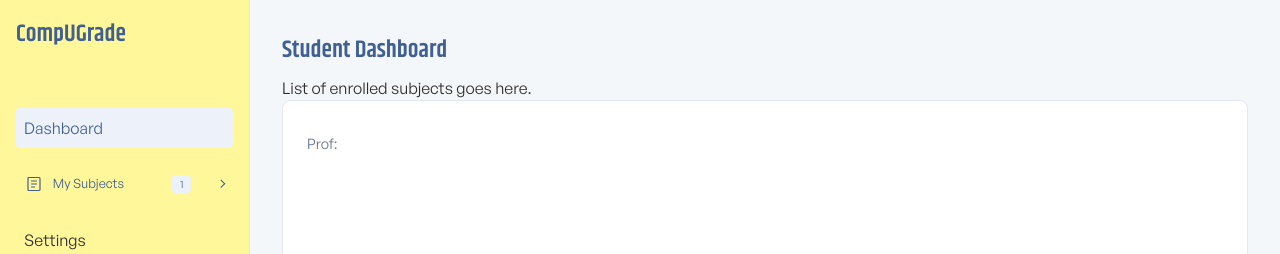
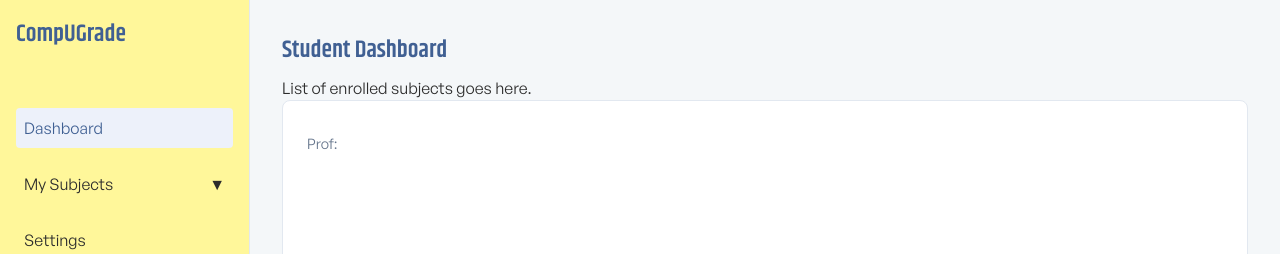
Before and after one commit to UIC-CCS-WEB-DEVELOPMENT-2026-2027/grade-compute, a React (Vite) app: page /student/dashboard in a window 1280 px wide. Shown: the top 254 px of the page. Built offline with nearby package versions, Linux system fonts and the light colour scheme.

Commit message:
Revert "Keep the My Subjects header yellow while showing the selected subject"
This reverts commit 7e8ffe9d8fc776bc638c83a9a60738607bda65e2.

```diff
--- a/src/assets/index.css
+++ b/src/assets/index.css
@@ -205,119 +205,6 @@ input:focus, select:focus {
     color: var(--color-primary);
   }
 
-.sidebar-subject-row {
-    display: flex;
-    align-items: center;
-    gap: 0.45rem;
-}
-
-.sidebar-subject-link {
-    display: flex;
-    align-items: center;
-    flex: 1;
-    gap: 0.65rem;
-    min-width: 0;
-    min-height: 2.5rem;
-    padding: 0.5rem 0.65rem;
-    border-radius: 0.5rem;
-    color: var(--color-primary);
-}
-
-.sidebar-link.sidebar-subject-link:hover,
-.sidebar-subject-link.is-active {
-    background-color: var(--color-surface);
-}
-
-.sidebar-subject-icon {
-    width: 1rem;
-    height: 1rem;
-    flex: 0 0 1rem;
-    stroke: currentColor;
-    stroke-width: 1.2;
-}
-
-.sidebar-subject-label {
-    flex: 1;
-    font-size: 0.8rem;
-    white-space: nowrap;
-}
-
-.sidebar-subject-count {
-    display: inline-flex;
-    align-items: center;
-    justify-content: center;
-    min-width: 1.2rem;
-    height: 1.1rem;
-    padding: 0 0.25rem;
-    border-radius: 0.25rem;
-    background-color: var(--color-bg-selected);
-    color: var(--color-primary);
-    font-size: 0.65rem;
-    line-height: 1;
-}
-
-.sidebar-subject-toggle {
-    display: inline-flex;
-    align-items: center;
-    justify-content: center;
-    width: 1.5rem;
-    height: 2.5rem;
-    padding: 0;
-    border-radius: 0;
-    background: transparent;
-    color: var(--color-primary);
-}
-
-.sidebar-subject-toggle:hover {
-    background: transparent;
-    opacity: 1;
-}
-
-.sidebar-subject-chevron {
-    width: 0.35rem;
-    height: 0.35rem;
-    border-right: 1.5px solid currentColor;
-    border-bottom: 1.5px solid currentColor;
-    transform: rotate(-45deg);
-    transition: transform 0.15s ease;
-}
-
-.sidebar-subject-row.is-open .sidebar-subject-chevron {
-    transform: rotate(45deg);
-}
-
-.sidebar-subject-list {
-    gap: 0.25rem;
-    margin-left: 1.25rem;
-    padding: 0.35rem 0 0.35rem 0.65rem;
-    border-left: 1px solid rgba(64, 96, 147, 0.28);
-}
-
-.sidebar-enrolled-subject {
-    position: relative;
-    padding: 0.45rem 0.35rem 0.45rem 0.95rem;
-    border-radius: 0.25rem;
-    color: var(--color-primary);
-    font-size: 0.7rem;
-    line-height: 1.5;
-}
-
-.sidebar-enrolled-subject::before {
-    position: absolute;
-    left: 0.15rem;
-    color: var(--color-primary);
-    content: "↳";
-}
-
-.sidebar-enrolled-subject.btn-primary,
-.sidebar-enrolled-subject:hover {
-    background-color: var(--color-surface);
-}
-
-.sidebar-enrolled-subject.btn-primary {
-    border-radius: 0.5rem;
-}
-
 .sidebar-link:hover {
     background-color: var(--color-bg-main);
 }
--- a/src/components/shared/Sidebar.jsx
+++ b/src/components/shared/Sidebar.jsx
@@ -44,43 +44,20 @@ export default function Sidebar() {
           Dashboard
         </Link>
 
-        <div className={`sidebar-subject-row ${isSubjectsOpen ? 'is-open' : ''}`}>
-          <Link
-            to="/student/subject"
-            className={`sidebar-link sidebar-subject-link ${
-              location.pathname === '/student/subject' ? 'is-active' : ''
-            }`}
-          >
-            <svg
-              className="sidebar-subject-icon"
-              viewBox="0 0 16 16"
-              fill="none"
-              aria-hidden="true"
-            >
-              <rect x="2" y="1.5" width="12" height="13" rx="1" />
-              <path d="M5 5h6M5 8h6M5 11h4" />
-            </svg>
-            <span className="sidebar-subject-label">My Subjects</span>
-            <span className="sidebar-subject-count">{enrolledSubjects.length}</span>
-          </Link>
-          <button
-            type="button"
-            className="sidebar-subject-toggle"
-            onClick={() => setIsSubjectsOpen((isOpen) => !isOpen)}
-            aria-label={isSubjectsOpen ? 'Collapse subject list' : 'Expand subject list'}
-            aria-expanded={isSubjectsOpen}
-            aria-controls="sidebar-subject-list"
-          >
-            <span className="sidebar-subject-chevron" aria-hidden="true" />
-          </button>
-        </div>
+        {/* The Dropdown Toggle Button */}
+        <Link
+          to="/student/subject"
+          className={`sidebar-link ${location.pathname === '/student/subject' ? 'btn-primary' : ''}`}
+          onClick={() => setIsSubjectsOpen(!isSubjectsOpen)}
+          style={{ display: 'flex', justifyContent: 'space-between', alignItems: 'center' }}
+        >
+          My Subjects
+          <span>{isSubjectsOpen ? '▲' : '▼'}</span>
+        </Link>
 
         {/* The Dropdown Menu List */}
         {isSubjectsOpen && (
-          <div
-            id="sidebar-subject-list"
-            className="flex-col sidebar-subject-list"
-          >
+          <div className="flex-col" style={{ paddingLeft: '1rem', gap: '0.25rem' }}>
             {enrolledSubjects.length > 0 ? (
               enrolledSubjects.map(sub => {
                 const linkPath = `/student/subject/${sub.classId}`;
@@ -90,9 +67,7 @@ export default function Sidebar() {
                   <Link
                     key={sub.classId}
                     to={linkPath}
-                    className={`sidebar-link sidebar-enrolled-subject ${
-                      isActive ? 'btn-primary' : ''
-                    }`}
+                    className={`sidebar-link ${isActive ? 'btn-primary' : ''}`}
                   >
                     {sub.subjectCode} - {sub.subjectName}
                   </Link>
```
